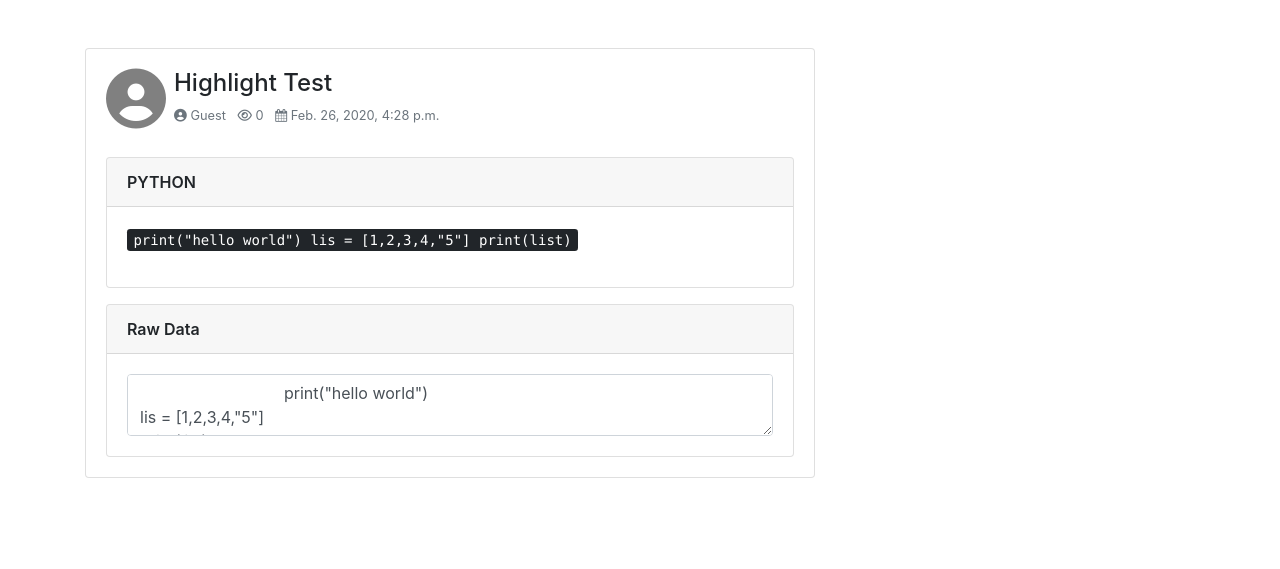
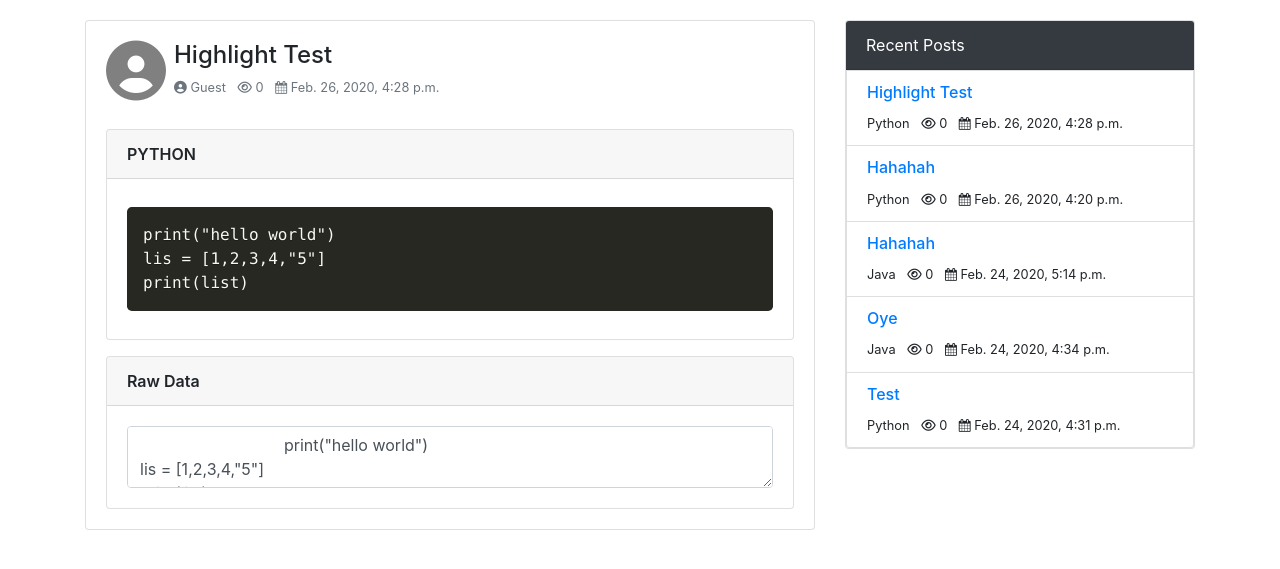
Before and after one commit to eckarthik/CodePaster, a Django app: a page that uses templates/base.html in a window 1280 px wide. Shown: the part 56-625 px from the top of the page. Run offline with Django 3.2, Linux system fonts and the light colour scheme; data comes from the database, SQL or seed files in the repository; both versions use the stored data as it was after the commit; some libraries are stand-ins or nearby versions.

Commit message:
Recent posts and code highlightinh

```diff
--- a/paster/models.py
+++ b/paster/models.py
@@ -16,6 +16,9 @@ class Paste(models.Model):
     user = models.ForeignKey('auth.User',on_delete=models.SET_NULL,null=True)
     slug = models.CharField(max_length=10,blank=True)
 
+    class Meta:
+        ordering = ['created_at']
+
 class Profile(models.Model):
     user = models.OneToOneField(User,on_delete=models.CASCADE)
     bio = models.TextField(max_length=500,blank=True)
--- a/paster/urls.py
+++ b/paster/urls.py
@@ -2,8 +2,8 @@ from django.urls import path
 from . import views
 urlpatterns = [
     path('', views.create_paste),
-    path('signup',views.register_user),
-    path('login',views.login_user),
-    path('logout',views.logout_user),
+    path('signup',views.register_user,name="signup"),
+    path('login',views.login_user,name="login"),
+    path('logout',views.logout_user,name="logout"),
     path('pastes/<slug:slug>',views.view_paste)
 ]
--- a/paster/views.py
+++ b/paster/views.py
@@ -21,7 +21,8 @@ def create_paste(request):
     else:
         form = PasteForm()
 
-    return render(request,'home.html',{'form':form,'user':request.user})
+    recent_pastes = Paste.objects.order_by('-created_at')[0:5]
+    return render(request,'home.html',{'form':form,'user':request.user,'recent_pastes':recent_pastes})
 
 def register_user(request):
     if request.method == 'POST':
@@ -62,4 +63,5 @@ def view_paste(request,slug):
     except Paste.DoesNotExist:
         raise Http404("Sorry! Paste does not exist")
 
-    return render(request,'paste_view.html',{'paste':paste})
+    recent_pastes = Paste.objects.order_by('-created_at')[0:5]
+    return render(request,'paste_view.html',{'paste':paste,'recent_pastes':recent_pastes})
--- a/templates/base.html
+++ b/templates/base.html
@@ -22,6 +22,14 @@
 
     <link rel="stylesheet" href="https://cdnjs.cloudflare.com/ajax/libs/font-awesome/4.7.0/css/font-awesome.min.css">
 
+    <script src="https://cdnjs.cloudflare.com/ajax/libs/clipboard.js/2.0.4/clipboard.js"></script>
+    <script src="https://cdnjs.cloudflare.com/ajax/libs/prism/1.19.0/prism.min.js"></script>
+    <script src="https://cdnjs.cloudflare.com/ajax/libs/prism/1.19.0/plugins/autoloader/prism-autoloader.min.js"></script>
+    <script src="https://cdnjs.cloudflare.com/ajax/libs/prism/1.19.0/plugins/line-numbers/prism-line-numbers.min.js"></script>
+    <script src="https://cdnjs.cloudflare.com/ajax/libs/prism/1.19.0/plugins/copy-to-clipboard/prism-copy-to-clipboard.min.js"></script>
+    <link rel="stylesheet" href="https://cdnjs.cloudflare.com/ajax/libs/prism/1.19.0/themes/prism-okaidia.min.css">
+    <link rel="stylesheet" href="https://cdnjs.cloudflare.com/ajax/libs/prism/1.19.0/plugins/line-numbers/prism-line-numbers.min.css">
+
 </head>
 <body>
 <div class="header">
--- a/templates/header.html
+++ b/templates/header.html
@@ -21,14 +21,14 @@
                 <a class="nav-link" href="#">Contact</a>
               </li>
               <li class="nav-item" style="float:left;align:right;">
-                  <a class="nav-link" href="logout">Logout</a>
+                  <a class="nav-link" href="{% url 'logout'%}">Logout</a>
               </li>
             {% else %}
                 <li class="nav-item">
-                <a class="nav-link" href="login">Login</a>
+                <a class="nav-link" href="{% url 'login' %}">Login</a>
               </li>
               <li class="nav-item">
-                <a class="nav-link" href="signup">Sign Up</a>
+                <a class="nav-link" href="{% url 'signup' %}">Sign Up</a>
               </li>
               <li class="nav-item">
                 <a class="nav-link" href="#">Contact</a>
--- a/templates/paste_view.html
+++ b/templates/paste_view.html
@@ -1,10 +1,10 @@
 {% extends 'base.html' %}
 
 {% block content %}
-<div class="container">
+<div class="container" style="margin-top:20px;">
     <div class="row">
         <div class="col-sm-8">
-            <div class="card mt-5">
+            <div class="card">
                 <div class="card-body">
                     <div class="details" style="display:flex;align-items:flex-start;">
                         <i class='fas fa-user-circle' style='font-size:60px;color:grey'></i>
@@ -31,9 +31,7 @@
                             {{paste.syntax | upper}}
                         </div>
                         <div class="card-body">
-                            <blockquote>
-                                <kbd>{{paste.content}}</kbd>
-                            </blockquote>
+                            <pre class="line-numbers"><code class="language-{{paste.syntax | lower}}">{{paste.content}}</code></pre>
                         </div>
                     </div>
                     <div class="card">
@@ -49,7 +47,29 @@
                 </div>
             </div>
         </div>
+           <div class="col-sm-4 mt-4  mt-sm-0">
+         <div class="card">
+                <div class="card-header bg-dark text-white">
+                    Recent Posts
+                </div>
+                <div>
+                     <ul class="list-group"></ul>
+                             {% for paste in recent_pastes %}
+                                <li class="list-group-item">
+                                    <a href="/pastes/{{paste.slug}}"><h6>{{paste.title}}</h6></a>
+                                    <small class="paste-detail pt-1 d-block">
+                                        {{paste.syntax | title}}
+                                        <i class="fa fa-eye ml-2"></i> {{paste.views}}
+                                        <i class="fa fa-calendar ml-2"></i> {{paste.created_at}}
+                                    </small>
+                                </li>
+                             {% endfor %}
+                     </ul>
+                </div>
+            </div>
+            </div>
     </div>
+
 </div>
 
 {% endblock %}
```
Also changed, not shown: templates/home.html (+14 -3 lines), templates/login.html (+0 -10 lines), templates/signup.html (+0 -10 lines), db.sqlite3.
